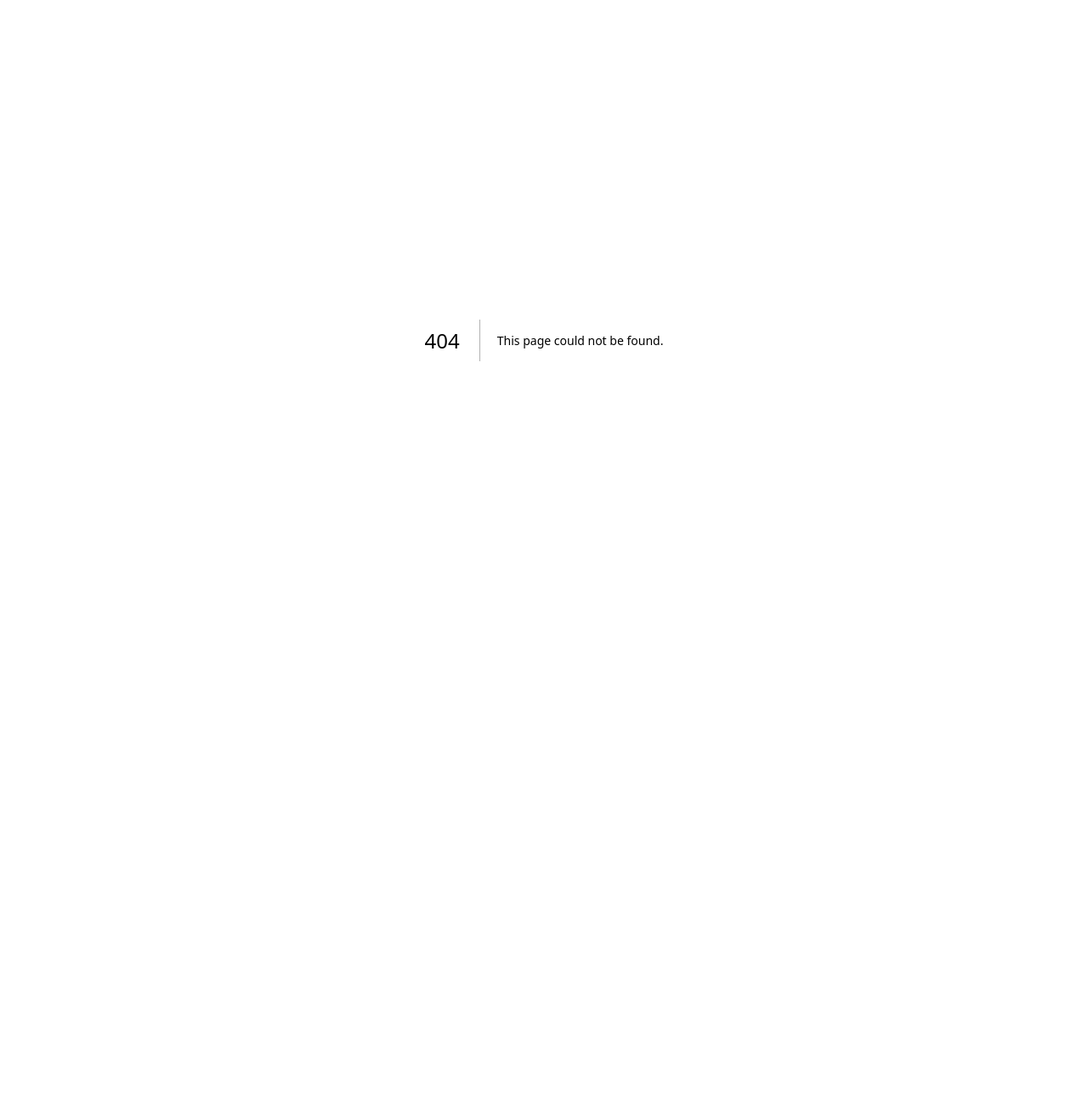
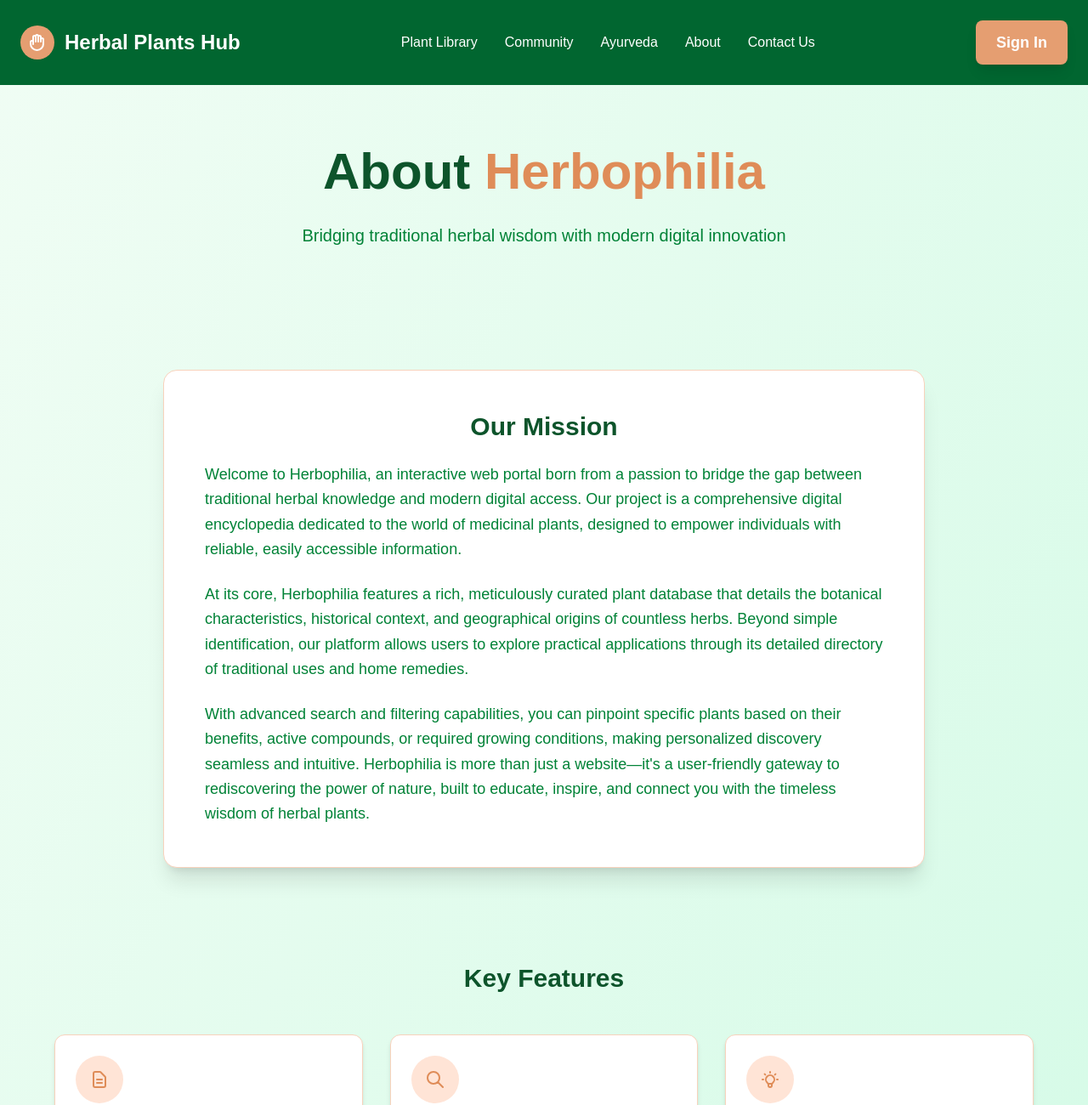
Before and after one commit to Avnxxh/herbalelite, a Next.js app: page /about in a window 1280 px wide. Before the commit this address had no page. Shown: the top 1300 px of the page at 85% size. Before the commit the page ends 800 px from the top, so only its background shows below. Built offline with nearby package versions, Linux system fonts and the light colour scheme.

Commit message:
buy button

```diff
--- /dev/null
+++ b/app/about/page.tsx
@@ -0,0 +1,103 @@
+import React from 'react';
+import Button from '@/components/Button';
+import UserNav from '@/components/UserNav';
+import UserFooter from '@/components/UserFooter';
+
+const AboutPage: React.FC = () => {
+  return (
+    <div className="min-h-screen bg-gradient-to-br from-green-50 to-emerald-100">
+      <UserNav />
+
+      {/* Hero Section */}
+      <div className="container mx-auto px-6 py-16">
+        <div className="max-w-4xl mx-auto text-center">
+          <h1 className="text-4xl md:text-6xl font-bold text-green-900 leading-tight mb-6">
+            About <span className="text-peach-600">Herbophilia</span>
+          </h1>
+          <p className="text-xl text-green-700 mb-8">
+            Bridging traditional herbal wisdom with modern digital innovation
+          </p>
+        </div>
+      </div>
+
+      {/* Mission Section */}
+      <div className="container mx-auto px-6 py-12">
+        <div className="max-w-4xl mx-auto bg-white rounded-2xl shadow-xl p-8 md:p-12 border border-peach-200">
+          <h2 className="text-3xl font-bold text-green-900 mb-6 text-center">Our Mission</h2>
+          <div className="prose prose-lg text-green-700 max-w-none">
+            <p className="text-lg leading-relaxed mb-6">
+              Welcome to Herbophilia, an interactive web portal born from a passion to bridge the gap between traditional herbal knowledge and modern digital access. Our project is a comprehensive digital encyclopedia dedicated to the world of medicinal plants, designed to empower individuals with reliable, easily accessible information.
+            </p>
+            <p className="text-lg leading-relaxed mb-6">
+              At its core, Herbophilia features a rich, meticulously curated plant database that details the botanical characteristics, historical context, and geographical origins of countless herbs. Beyond simple identification, our platform allows users to explore practical applications through its detailed directory of traditional uses and home remedies.
+            </p>
+            <p className="text-lg leading-relaxed">
+              With advanced search and filtering capabilities, you can pinpoint specific plants based on their benefits, active compounds, or required growing conditions, making personalized discovery seamless and intuitive. Herbophilia is more than just a website—it&apos;s a user-friendly gateway to rediscovering the power of nature, built to educate, inspire, and connect you with the timeless wisdom of herbal plants.
+            </p>
+          </div>
+        </div>
+      </div>
+
+      {/* Key Features Section */}
+      <div className="container mx-auto px-6 py-16">
+        <h2 className="text-3xl font-bold text-center text-green-900 mb-12">Key Features</h2>
+
+        <div className="grid grid-cols-1 md:grid-cols-3 gap-8 max-w-6xl mx-auto">
+          <div className="bg-white p-6 rounded-xl shadow-md border border-peach-200 hover:shadow-lg transition-shadow duration-300">
+            <div className="w-14 h-14 rounded-full bg-peach-100 flex items-center justify-center mb-4">
+              <svg xmlns="http://www.w3.org/2000/svg" className="h-6 w-6 text-peach-600" fill="none" viewBox="0 0 24 24" stroke="currentColor">
+                <path strokeLinecap="round" strokeLinejoin="round" strokeWidth={2} d="M9 12h6m-6 4h6m2 5H7a2 2 0 01-2-2V5a2 2 0 012-2h5.586a1 1 0 01.707.293l5.414 5.414a1 1 0 01.293.707V19a2 2 0 01-2 2z" />
+              </svg>
+            </div>
+            <h3 className="text-xl font-semibold text-green-900 mb-2">Rich Plant Database</h3>
+            <p className="text-green-700">Comprehensive information on botanical characteristics, historical context, and geographical origins of medicinal plants.</p>
+          </div>
+
+          <div className="bg-white p-6 rounded-xl shadow-md border border-peach-200 hover:shadow-lg transition-shadow duration-300">
+            <div className="w-14 h-14 rounded-full bg-peach-100 flex items-center justify-center mb-4">
+              <svg xmlns="http://www.w3.org/2000/svg" className="h-6 w-6 text-peach-600" fill="none" viewBox="0 0 24 24" stroke="currentColor">
+                <path strokeLinecap="round" strokeLinejoin="round" strokeWidth={2} d="M21 21l-6-6m2-5a7 7 0 11-14 0 7 7 0 0114 0z" />
+              </svg>
+            </div>
+            <h3 className="text-xl font-semibold text-green-900 mb-2">Advanced Search & Filters</h3>
+            <p className="text-green-700">Find plants by benefits, active compounds, or growing conditions with our intuitive filtering system.</p>
+          </div>
+
+          <div className="bg-white p-6 rounded-xl shadow-md border border-peach-200 hover:shadow-lg transition-shadow duration-300">
+            <div className="w-14 h-14 rounded-full bg-peach-100 flex items-center justify-center mb-4">
+              <svg xmlns="http://www.w3.org/2000/svg" className="h-6 w-6 text-peach-600" fill="none" viewBox="0 0 24 24" stroke="currentColor">
+                <path strokeLinecap="round" strokeLinejoin="round" strokeWidth={2} d="M9.663 17h4.673M12 3v1m6.364 1.636l-.707.707M21 12h-1M4 12H3m3.343-5.657l-.707-.707m2.828 9.9a5 5 0 117.072 0l-.548.547A3.374 3.374 0 0014 18.469V19a2 2 0 11-4 0v-.531c0-.895-.356-1.754-.988-2.386l-.548-.547z" />
+              </svg>
+            </div>
+            <h3 className="text-xl font-semibold text-green-900 mb-2">Uses & Remedies</h3>
+            <p className="text-green-700">Detailed directory of traditional uses and practical home remedies for natural wellness.</p>
+          </div>
+        </div>
+      </div>
+
+      {/* Team/Project Info */}
+      <div className="container mx-auto px-6 py-16">
+        <div className="max-w-4xl mx-auto text-center">
+          <h2 className="text-3xl font-bold text-green-900 mb-6">Our Vision</h2>
+          <p className="text-xl text-green-700 max-w-3xl mx-auto leading-relaxed">
+            Herbophilia represents our commitment to preserving traditional knowledge while making it accessible
+            to everyone through modern technology. We believe that understanding nature&apos;s remedies is the first
+            step toward holistic wellness and sustainable living.
+          </p>
+          <div className="mt-10 flex flex-col sm:flex-row justify-center space-y-4 sm:space-y-0 sm:space-x-4">
+            <Button variant="primary" href="/plants">
+              Explore Our Database
+            </Button>
+            <Button variant="secondary" href="/contact">
+              Get In Touch
+            </Button>
+          </div>
+        </div>
+      </div>
+
+      <UserFooter />
+    </div>
+  );
+};
+
+export default AboutPage;
--- a/app/plants/page.tsx
+++ b/app/plants/page.tsx
@@ -299,6 +299,19 @@ function PlantCard({ plant }: { plant: Plant }) {
     plant.scientificName.toLowerCase().includes(remedyPlant.toLowerCase())
   );
 
+  // Function to handle Amazon search
+  const handleAmazonSearch = (e: React.MouseEvent) => {
+    e.preventDefault(); // Prevent navigation to plant details
+    e.stopPropagation(); // Stop event bubbling
+
+    // Create Amazon search URL with plant's common name
+    const searchQuery = encodeURIComponent(plant.commonName);
+    const amazonUrl = `https://www.amazon.in/s?k=${searchQuery}`;
+
+    // Open Amazon in new tab
+    window.open(amazonUrl, '_blank', 'noopener,noreferrer');
+  };
+
   return (
     <Link href={`/plants/${encodeURIComponent(plant.scientificName)}`} className="no-underline">
       <div className="bg-white rounded-2xl shadow-md overflow-hidden hover:shadow-lg transition-shadow border border-peach-200 relative">
@@ -346,6 +359,24 @@ function PlantCard({ plant }: { plant: Plant }) {
               </p>
             </div>
           )}
+
+          {/* Buy Plant Button */}
+          <div className="mt-4">
+            <button
+              onClick={handleAmazonSearch}
+              className="w-full bg-yellow-400 hover:bg-yellow-500 text-gray-900 font-medium py-2 px-4 rounded-lg transition duration-300 flex items-center justify-center gap-2"
+            >
+              <svg
+                className="w-4 h-4"
+                viewBox="0 0 24 24"
+                fill="currentColor"
+              >
+                <path d="M10.5 13.5L12 12l1.5 1.5L15 12l1.5 1.5L18 12l1.5 1.5-1.5 1.5 1.5 1.5-1.5 1.5L18 21l-1.5-1.5L15 21l-1.5-1.5L12 21l-1.5-1.5L9 21l-1.5-1.5L6 21l-1.5-1.5 1.5-1.5-1.5-1.5 1.5-1.5L6 12l1.5 1.5L9 12l1.5 1.5z"/>
+                <path d="M12 3L9 6l3 3 3-3-3-3z"/>
+              </svg>
+              Buy Plant
+            </button>
+          </div>
         </div>
       </div>
     </Link>
```
